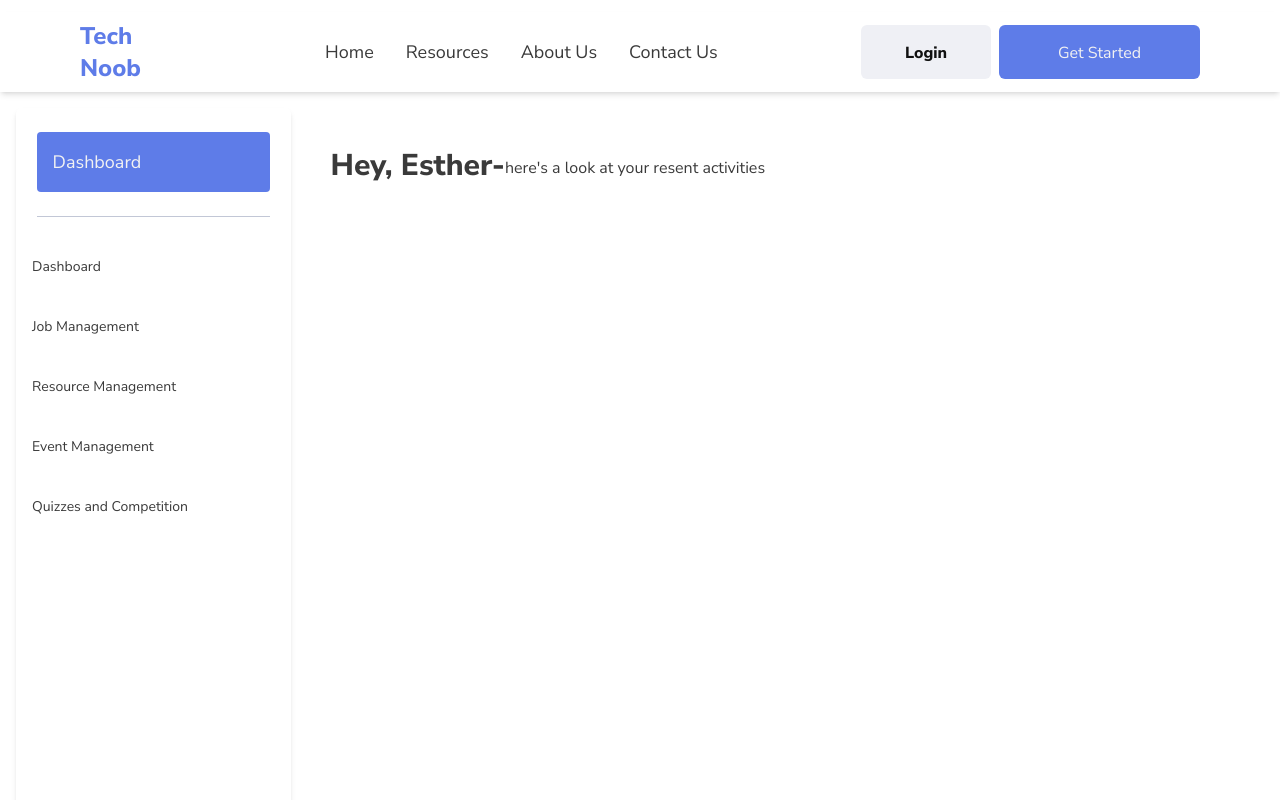
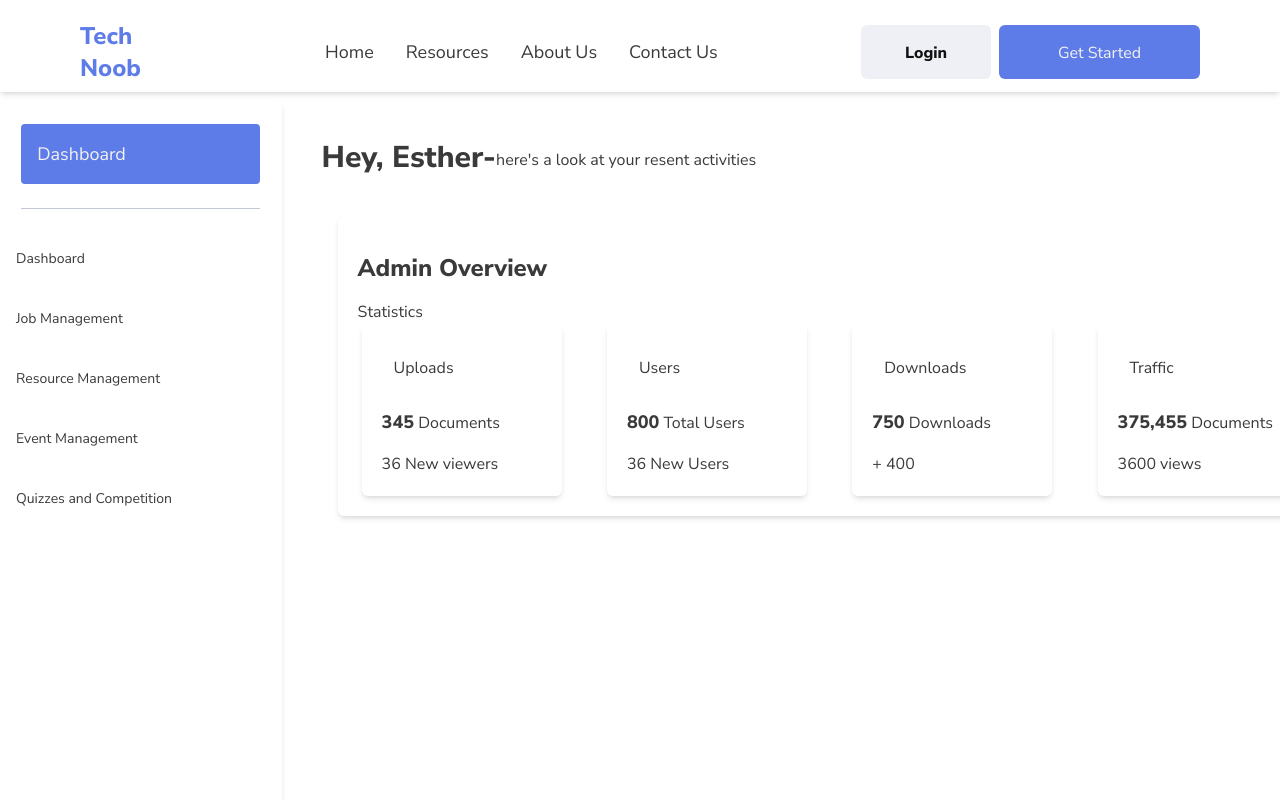
Before and after one commit to oluwatobiiloba/Technoob-Homebase, a React (Create React App) app in the folder Client/: page /AdminDashboard in a window 1280 px wide. Shown: the top 800 px of the page. Built offline with nearby package versions, Linux system fonts and the light colour scheme; a web font is replaced by a local one.

Commit message:
Dashboard still hidden, but in progress

```diff
--- a/Client/src/pages/AdminPage/Dashboard/Dashboard.jsx
+++ b/Client/src/pages/AdminPage/Dashboard/Dashboard.jsx
@@ -1,12 +1,67 @@
-import React from 'react'
-import SideNav from './components/SideNav'
+import { useState } from 'react'
+import { AiOutlineClose } from 'react-icons/ai'
+import { RxHamburgerMenu } from 'react-icons/rx'
 import Section from './components/Section'
+// import JobManagement from './components/JobManagement'
 
 const Dashboard = () => {
+  const [select, setSelect] = useState('Dashboard')
+  const [toggle, setToggle] = useState(false)
+  const options = [
+    {
+        id : 1,
+        name : 'Dashboard'
+    },
+    {
+        id : 2,
+        name : 'Job Management'
+    },
+    {
+        id : 3,
+        name : 'Resource Management'
+    },
+    {
+        id : 4,
+        name : 'Event Management'
+    },
+    {
+        id : 4,
+        name : 'Quizzes and Competition'
+    }
+  ]
   return (
-    <div className=' p-4 flex nun'>
-      <SideNav/>
+    <div className=' py-2 sm:flex block nun'>
+      <nav className=' lg:w-[22%] lg:block hidden shadow-md rounded-md h-[1000px]'>
+            <div className='border-b-[0.5px] m-[auto] w-[85%] mt-6 border-[#C2C7D6] mb-7'>
+                <h1 className=' text-lg bg-tblue rounded p-4 cursor-pointer text-twhite mb-6'>{select} </h1>
+            </div>
+            <ul>
+                {
+                    options.map((option, i)=>(
+                        <li className={`cursor-pointer text-sm p-3 pl-4 hover:bg-[#F0F4FE] rounded-md my-4`} key={i} onClick={()=>{setSelect(option.name)}}>{option.name}</li>
+                    ))
+                }
+            </ul>
+        </nav>
+        <div className=' lg:hidden'>
+            <div onClick={(()=>{setToggle(!toggle)})}>
+            {toggle ? <AiOutlineClose/> : <RxHamburgerMenu/> }
+            </div>
+            <div  className={`${toggle ? 'block' : 'hidden'} bg-twhitee w-[250px] shadow-md rounded-md `}>
+                <div className='border-b-[0.5px] m-[auto] w-[85%] mt-6 border-[#C2C7D6] mb-7'>
+                    <h1 className=' text-sm bg-tblue rounded p-4 cursor-pointer text-twhite mb-6'>{select} </h1>
+                </div>
+                <ul>
+                    {
+                        options.map((option, i)=>(
+                            <li className={`cursor-pointer text-xs p-1 hover:bg-[#F0F4FE] rounded-md my-1`} key={i} onClick={()=>{setSelect(option.name)}}>{option.name}</li>
+                        ))
+                    }
+                </ul>
+            </div>
+        </div>
       <Section/>
+      {/* <JobManagement/> */}
     </div>
   )
 }
--- /dev/null
+++ b/Client/src/pages/AdminPage/Dashboard/components/JobManagement.jsx
@@ -0,0 +1,9 @@
+import React from 'react'
+
+const JobManagement = () => {
+  return (
+    <div>JobManagement</div>
+  )
+}
+
+export default JobManagement
--- a/Client/src/pages/AdminPage/Dashboard/components/Section.jsx
+++ b/Client/src/pages/AdminPage/Dashboard/components/Section.jsx
@@ -1,11 +1,50 @@
 import React from 'react'
 
 const Section = () => {
+  const statistics = [
+    {
+      name : 'Uploads',
+      amount : 345,
+      amtlabel : 'Documents',
+      tracks : '36 New viewers'
+    },
+    {
+      name : 'Users',
+      amount : 800,
+      amtlabel : 'Total Users',
+      tracks : '36 New Users'
+    },
+    {
+      name : 'Downloads',
+      amount : 750,
+      amtlabel : 'Downloads',
+      tracks : '+ 400'
+    },
+    {
+      name : 'Traffic',
+      amount : '375,455',
+      amtlabel : 'Documents',
+      tracks : '3600 views'
+    }
+  ]
   return (
     <section>
         <div className=' flex p-10'>
-            <h1 className=' font-bold text-3xl'>Hey, Esther-</h1>
-            <p className=' pt-2'>here's a look at your resent activities</p>
+            <h1 className=' font-semibold md:text-3xl text-xl'>Hey, Esther-</h1>
+            <p className=' md:pt-2 pt-[3px] '>here's a look at your resent activities</p>
+        </div>
+        <div className=' lg:mx-14 p-5 rounded-md bg-white shadow-md w-full '>
+          <h1 className=' text-2xl lg:py-4 font-semibold'>Admin Overview</h1>
+          <p>Statistics</p>
+          <div className=' md:flex block w-full justify-between '>
+            {statistics.map((opt, i) => (
+              <div key={i} className=' p-3 shadow-md rounded-md mx-1 lg:w-[200px] lg:h-auto'>
+                <p className=' p-5'>{opt.name}</p>
+                <p className=' p-2'><span className=' font-bold text-lg'>{opt.amount}</span> {opt.amtlabel} </p>
+                <p className=' p-2'>{opt.tracks} </p>
+              </div>
+            ))}
+          </div>
         </div>
     </section>
   )
--- a/Client/src/pages/AdminPage/Dashboard/components/SideNav.jsx
+++ /dev/null
@@ -1,43 +0,0 @@
-import {useState} from 'react'
-
-const SideNav = () => {
-  const [select, setSelect] = useState('Dashboard')
-  const options = [
-    {
-        id : 1,
-        name : 'Dashboard'
-    },
-    {
-        id : 2,
-        name : 'Job Management'
-    },
-    {
-        id : 3,
-        name : 'Resource Management'
-    },
-    {
-        id : 4,
-        name : 'Event Management'
-    },
-    {
-        id : 4,
-        name : 'Quizzes and Competition'
-    }
-  ]
-  return (
-    <nav className=' w-[22%] shadow-md rounded-md h-[1000px]'>
-        <div className='border-b-[0.5px] m-[auto] w-[85%] mt-6 border-[#C2C7D6] mb-7'>
-            <h1 className=' text-lg bg-tblue rounded p-4 cursor-pointer text-twhite mb-6'>{select} </h1>
-        </div>
-        <ul>
-            {
-                options.map((option, i)=>(
-                    <li className=' cursor-pointer text-sm p-3 pl-4 hover:bg-[#F0F4FE] rounded-md my-4' key={i} onClick={()=>{setSelect(option.name)}}>{option.name}</li>
-                ))
-            }
-        </ul>
-    </nav>
-  )
-}
-
-export default SideNav
```
